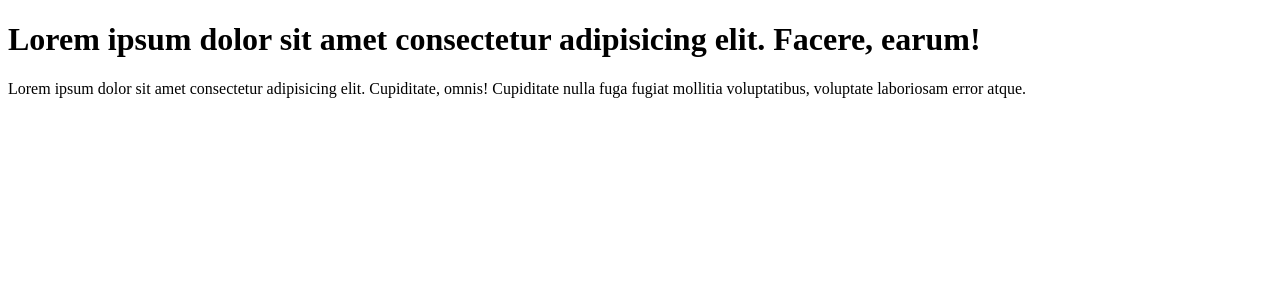
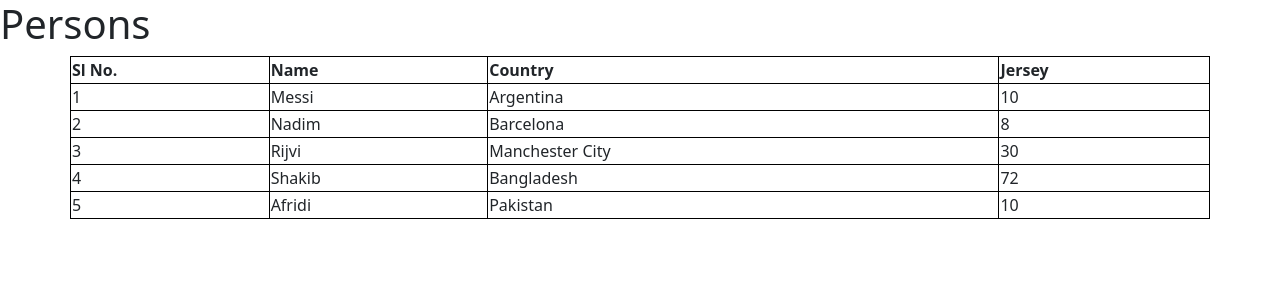
Before and after one commit to nrshakib/django-basics, a Django app: page / in a window 1280 px wide. Shown: the top 300 px of the page. Run offline with Django 5.2, Linux system fonts and the light colour scheme.

Commit message:
Working with dynamic data

```diff
--- a/home/templates/index.html
+++ b/home/templates/index.html
@@ -3,16 +3,39 @@
   <head>
     <meta charset="UTF-8" />
     <meta name="viewport" content="width=device-width, initial-scale=1.0" />
+    <link
+      href="https://cdn.jsdelivr.net/npm/bootstrap@5.3.3/dist/css/bootstrap.min.css"
+      rel="stylesheet"
+      integrity="sha384-QWTKZyjpPEjISv5WaRU9OFeRpok6YctnYmDr5pNlyT2bRjXh0JMhjY6hW+ALEwIH"
+      crossorigin="anonymous"
+    />
     <title>Django Home</title>
+    <style>
+      table,
+      th,
+      td {
+        border: 1px solid black;
+      }
+    </style>
   </head>
   <body>
-    <h1>
-      Lorem ipsum dolor sit amet consectetur adipisicing elit. Facere, earum!
-    </h1>
-    <p>
-      Lorem ipsum dolor sit amet consectetur adipisicing elit. Cupiditate,
-      omnis! Cupiditate nulla fuga fugiat mollitia voluptatibus, voluptate
-      laboriosam error atque.
-    </p>
+    <h1>Persons</h1>
+
+    <table class="container">
+      <tr>
+        <th>Sl No.</th>
+        <th>Name</th>
+        <th>Country</th>
+        <th>Jersey</th>
+      </tr>
+      {% for person in persons %}
+      <tr>
+        <td>{{forloop.counter}}</td>
+        <td>{{person.name}}</td>
+        <td>{{person.team}}</td>
+        <td>{{person.jersey}}</td>
+      </tr>
+      {% endfor %}
+    </table>
   </body>
 </html>
--- a/home/views.py
+++ b/home/views.py
@@ -5,4 +5,15 @@
 
 
 def home(request):
-    return render(request, 'index.html')
+    persons = [
+        {'name': "Messi", 'team':'Argentina','jersey':'10'},
+        {'name': "Nadim", 'team':'Barcelona','jersey':'8'},
+        {'name': "Rijvi", 'team':'Manchester City','jersey':'30'},
+        {'name': "Shakib", 'team':'Bangladesh','jersey':'72'},
+        {'name': "Afridi", 'team':'Pakistan','jersey':'10'}
+
+    ]
+    for person in persons:
+        print(person)
+
+    return render(request, 'index.html',context = {'persons': persons})
```
